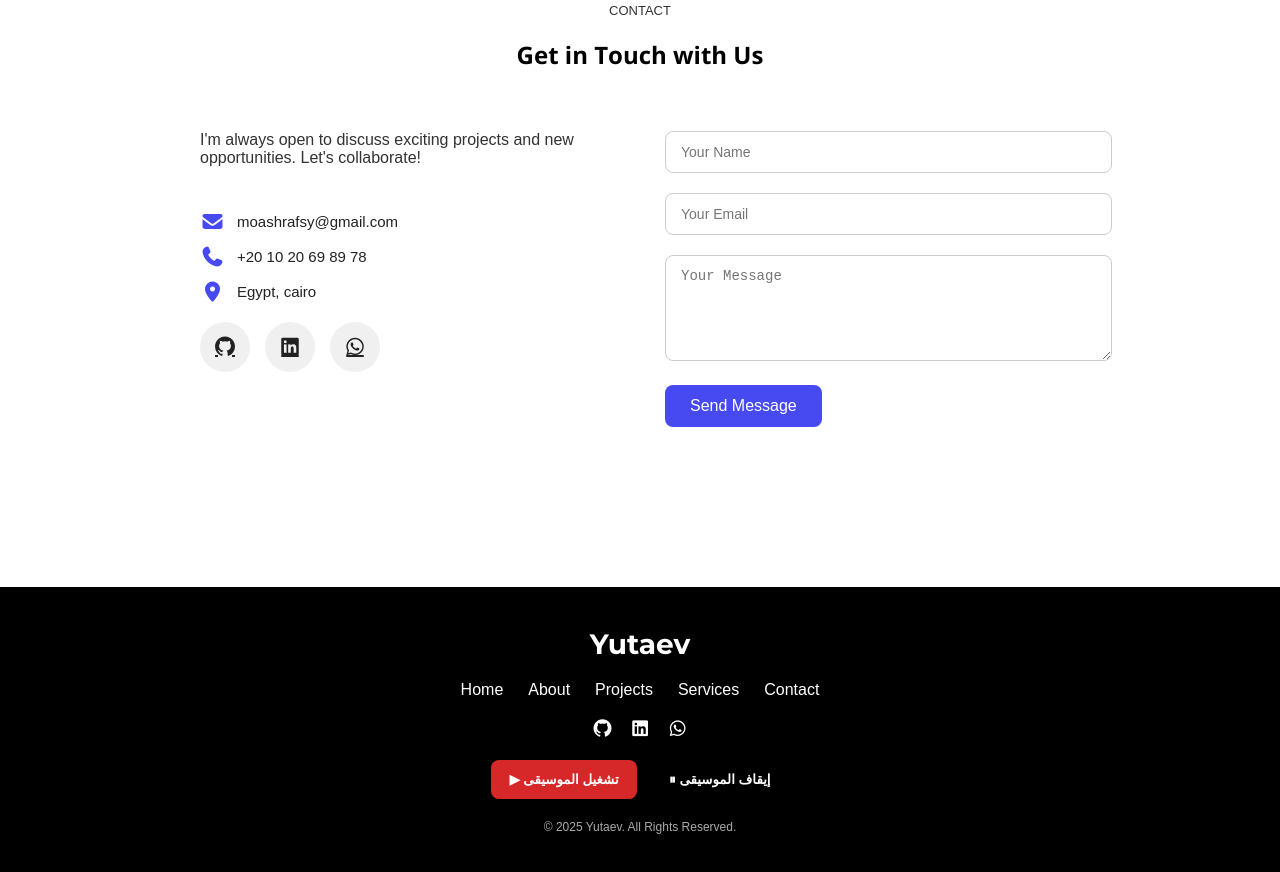
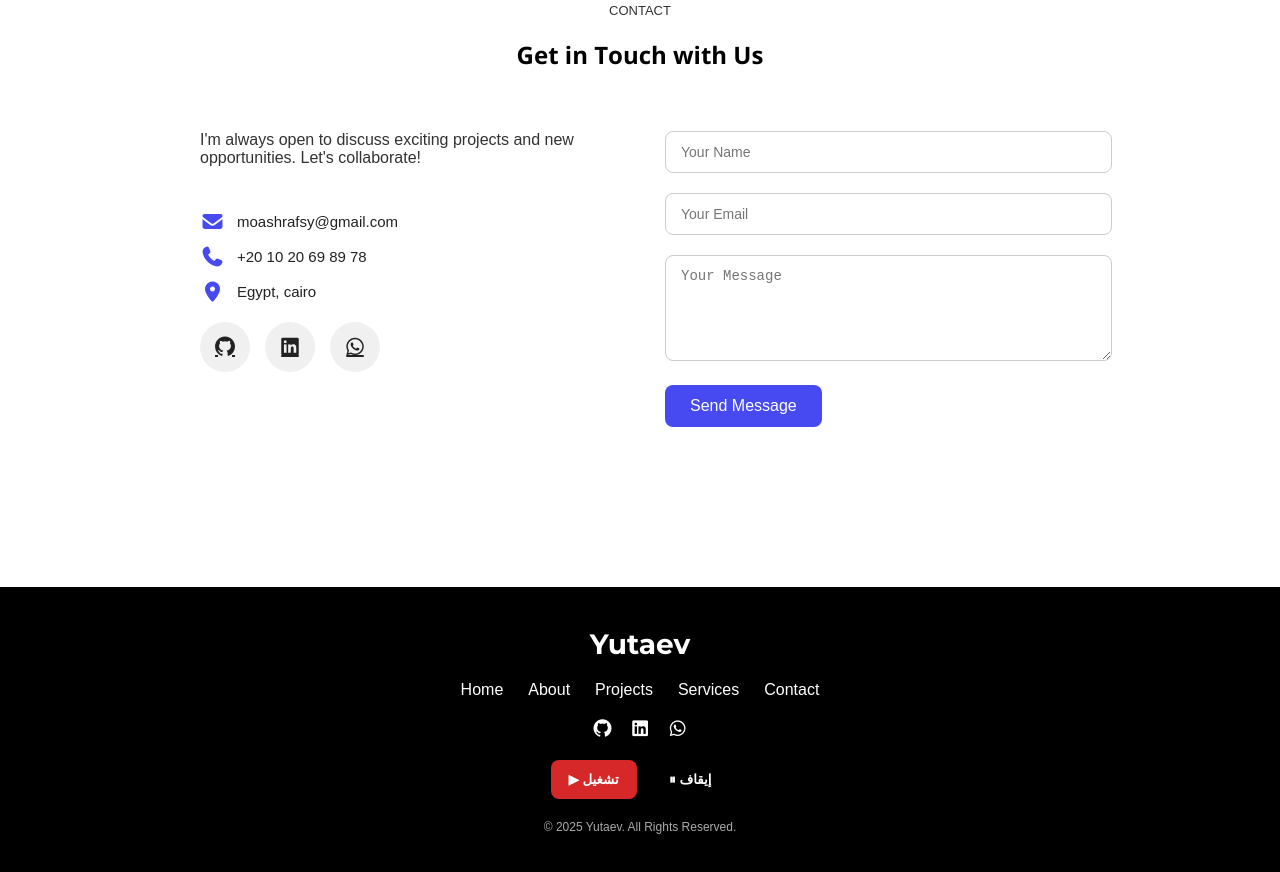
Before and after one commit to omar3bsalam/Mo_Ashraf, a plain HTML site: page index.html in a window 1280 px wide. Shown: the part 3940-4812 px from the top of the page. Drawn offline with nearby package versions, Linux system fonts and the light colour scheme; a web font is replaced by a local one.

```diff
--- a/index.html
+++ b/index.html
@@ -337,11 +337,11 @@
       <div style="text-align:center; margin:20px;">
           <button id="play-music"
                   style="background-color:#d62828; color:#fff; padding:12px 18px; border:none; border-radius:8px; cursor:pointer; font-weight:bold;">
-              ▶ تشغيل الموسيقى
+              ▶ تشغيل
           </button>
           <button id="pause-music"
                   style="background-color:#000; color:#fff; padding:12px 18px; border:none; border-radius:8px; cursor:pointer; font-weight:bold; margin-left:10px;">
-              ⏸ إيقاف الموسيقى
+              ⏸ إيقاف
           </button>
       </div>
 
@@ -370,4 +370,5 @@
 
      <script src="main.js"></script>
 </body>
+
 </html>
```
